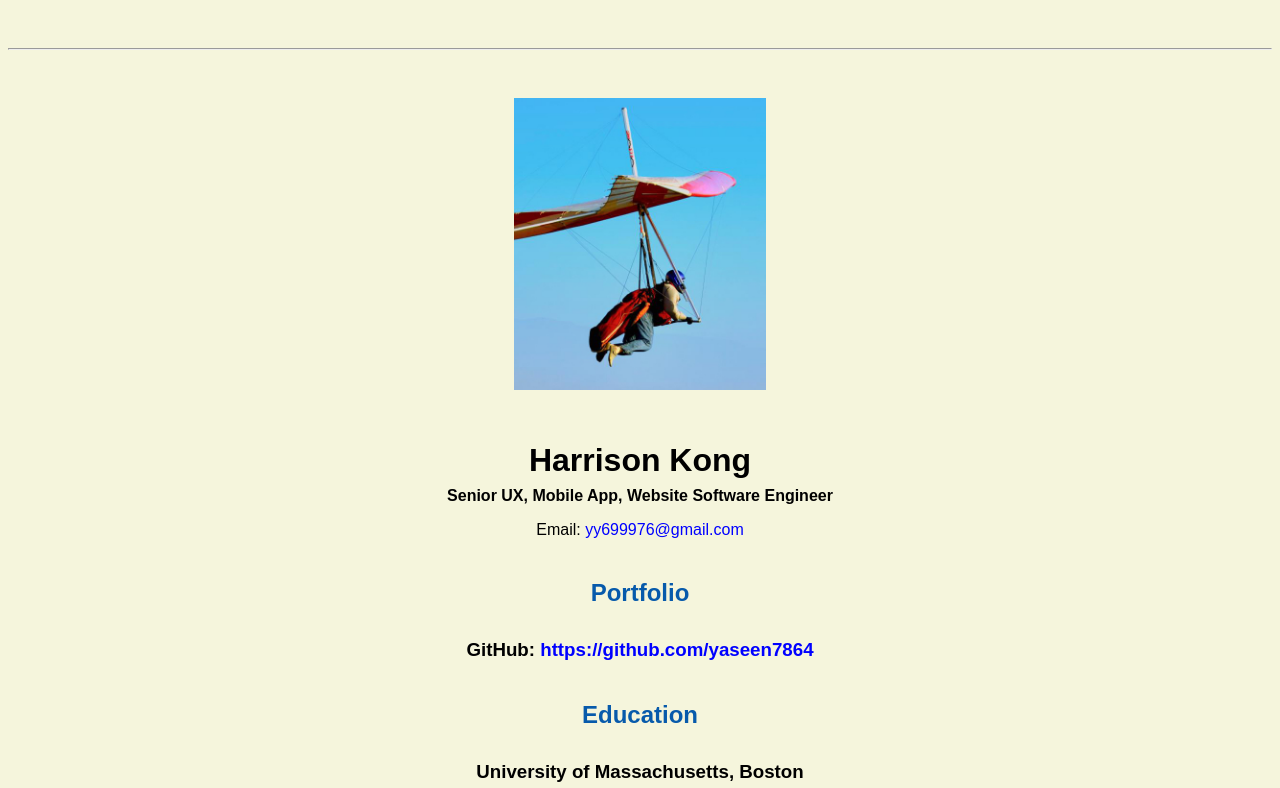
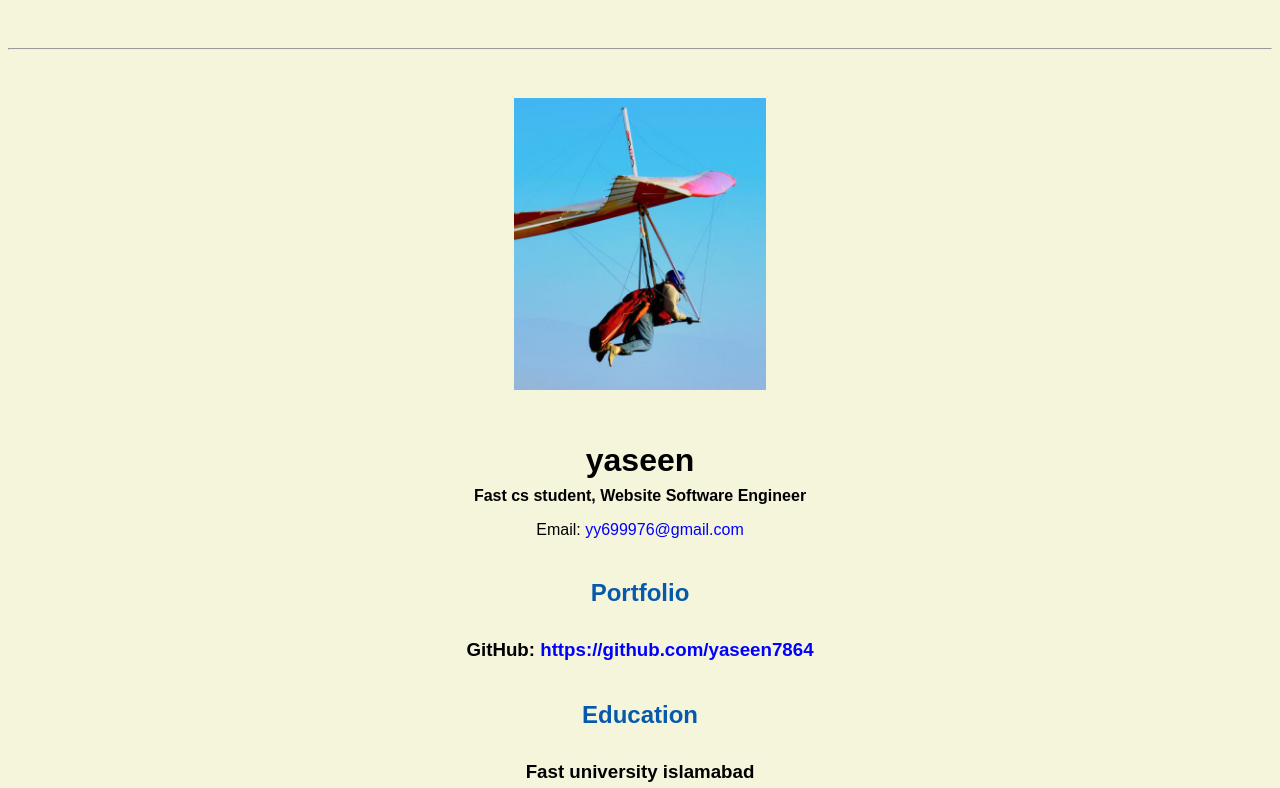
Before and after one commit to yaseen7864/yaseen.github.io, a plain HTML site: page resume.html in a window 1280 px wide. Shown: the top 788 px of the page. Drawn offline with Linux system fonts and the light colour scheme.

Commit message:
Update resume.html

```diff
--- a/resume.html
+++ b/resume.html
@@ -19,8 +19,8 @@
 
     <img src="images/headshot.jpg" alt="Harrison Kong's headshot" width="20%">
 
-    <h1>Harrison Kong</h1>
-    <h4>Senior UX, Mobile App, Website Software Engineer</h4>
+    <h1>yaseen</h1>
+    <h4>Fast cs student, Website Software Engineer</h4>
 
     <p>Email: <a href="mailto:yy699976@gmail.com" target="_blank">yy699976@gmail.com</a></p>
     <!-- don't post physical address, personal phone number or other personal information on the web! -->
@@ -30,7 +30,7 @@
 
     <h2>Education</h2>
 
-    <h3>University of Massachusetts, Boston</h3>
+    <h3>Fast university islamabad</h3>
     <h4>B.S. Computer Science, GPA 3.88</h4>
 
     <h2>Professional Experiences</h2>
```
